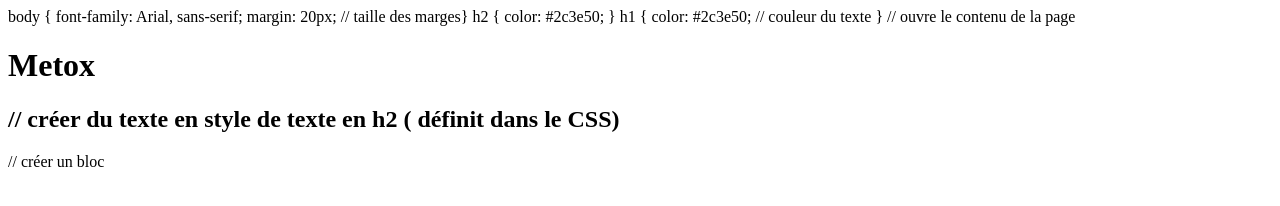
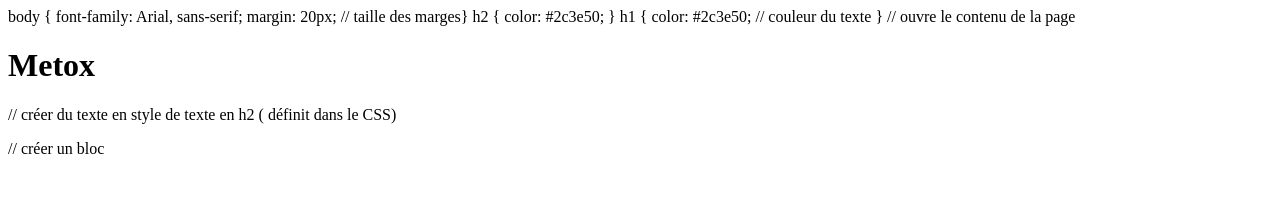
Before and after one commit to MetoxYT/Metox, a plain HTML site: page index.html in a window 1280 px wide. Drawn offline with Linux system fonts and the light colour scheme.

Commit message:
Update index.html

```diff
--- a/index.html
+++ b/index.html
@@ -20,7 +20,7 @@ h2 {
 // ouvre le contenu de la page
 <body>
 <h1>Metox</h1>
-<h2>// créer du texte en style de texte en h2 ( définit dans le CSS)</h2>
+<h2></h2>// créer du texte en style de texte en h2 ( définit dans le CSS)
 <p //créer un paragraphe </p>
 </div>
 // créer un bloc
```
